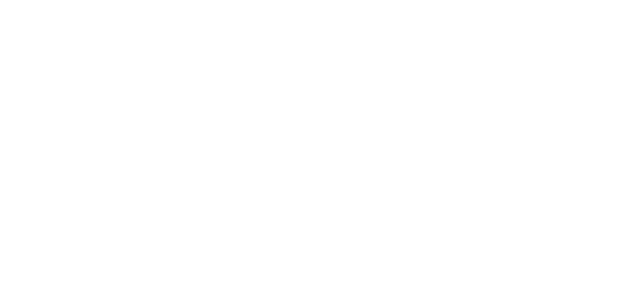
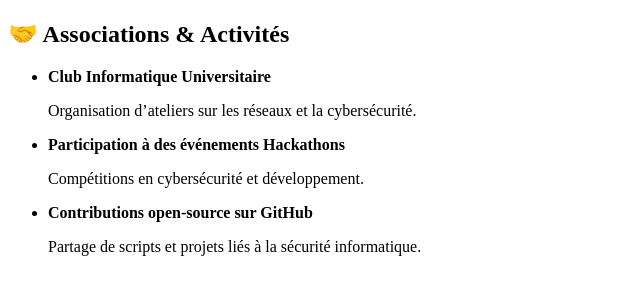
Before and after one commit to kennoStack/mon-cv, a plain HTML site: page index.html in a window 1280 px wide. Shown: the whole page, without its empty margins (0-640 px from the left). Drawn offline with Linux system fonts and the light colour scheme.

Commit message:
mise en place de le section association

```diff
--- a/index.html
+++ b/index.html
@@ -7,6 +7,18 @@
     <link rel="stylesheet" href="style.css">
 </head>
 <body>
+    <section>
+    <h2>🤝 Associations & Activités</h2>
+    <ul>
+        <li><strong>Club Informatique Universitaire</strong></li>
+        <p>Organisation d’ateliers sur les réseaux et la cybersécurité.</p>
 
+        <li><strong>Participation à des événements Hackathons</strong></li>
+        <p>Compétitions en cybersécurité et développement.</p>
+
+        <li><strong>Contributions open-source sur GitHub</strong></li>
+        <p>Partage de scripts et projets liés à la sécurité informatique.</p>
+    </ul>
+</section>
 </body>
 </html>
```
